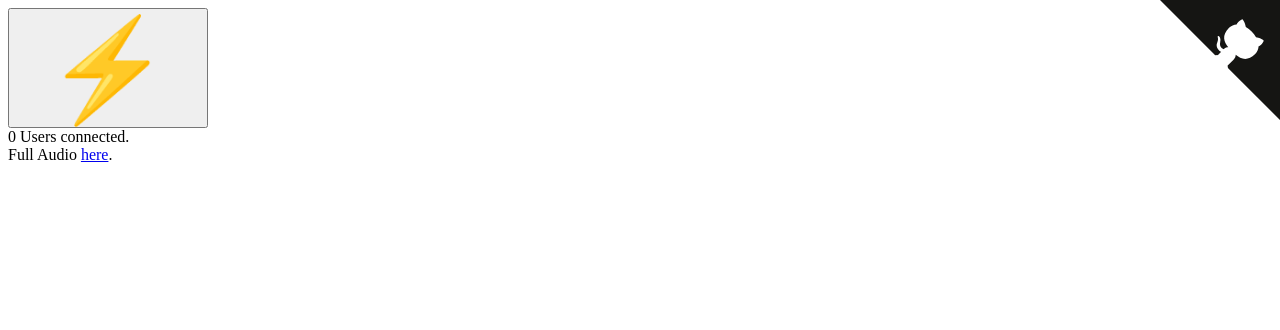
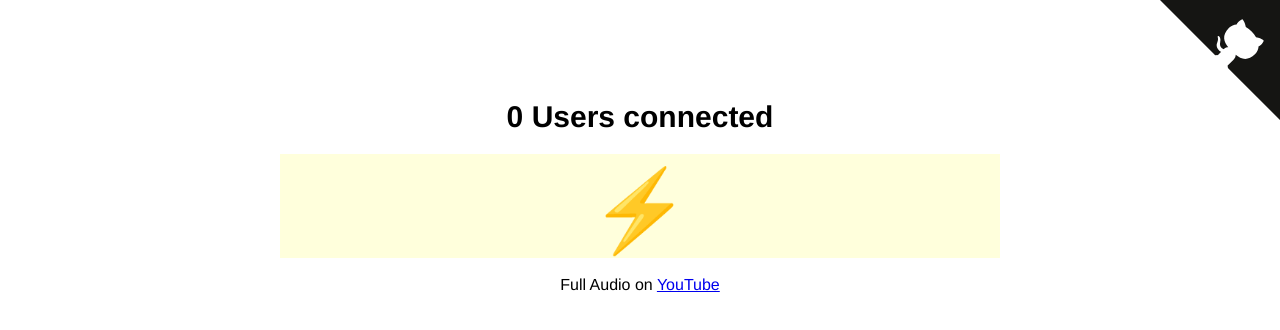
Before and after one commit to jortgies/ffhb-ws-sounds, a website: page public/index.html in a window 1280 px wide. Drawn offline with nearby package versions, Linux system fonts and the light colour scheme; no server answers.

Commit message:
Update index.html with design changes
More center, less right - in YELLOW

```diff
--- a/public/index.html
+++ b/public/index.html
@@ -5,6 +5,38 @@
     <title>FFHB Flash Soundboard</title>
     <script src="/socket.io/socket.io.js"></script>
     <style>.github-corner:hover .octo-arm{animation:octocat-wave 560ms ease-in-out}@keyframes octocat-wave{0%,100%{transform:rotate(0)}20%,60%{transform:rotate(-25deg)}40%,80%{transform:rotate(10deg)}}@media (max-width:500px){.github-corner:hover .octo-arm{animation:none}.github-corner .octo-arm{animation:octocat-wave 560ms ease-in-out}}</style>
+	<style>
+		* {
+			margin:0;
+			padding:0;
+			font-family: Helvetica;
+			text-align: center;
+		}
+
+		#container {
+			margin: 0 auto;
+			max-width: 720px;
+		}
+
+		h1 {
+			margin: 20px 0;
+			margin-top: 100px;
+			font-size: 30px;
+		}
+
+		button {
+			width: 100%;
+			padding-top: 10px;
+			font-size: 5em;
+			background-color: #FFFFDC; /*FFF314  FF9628*/
+			border: none;
+			cursor: pointer;
+		}
+
+		button:hover {
+			background-color: #FFF314;
+		}
+	</style>
 </head>
 <body>
 
@@ -16,17 +48,20 @@
         </svg>
     </a>
 
-    <button id="play" style="width: 200px; height: 120px; font-size: 100px;">
+	<div id="container">
+		<h1><span class="connectedCount">0</span> <span class="connectedText">Users connected</span></h1>
+		<button id="play">
 			&#9889;
 		</button>
 		<audio id="sound">
 			<source src="sounds/flash.mp3" type="audio/mpeg">
-        Your browser does not support the audio element.
+			Your browser does not support the audio element :(
 		</audio>
 		<br/>
-    <span class="connectedCount">0</span> <span class="connectedText">Users connected</span>.
 		<br/>
-    Full Audio <a href="https://www.youtube.com/watch?v=LfmrHTdXgK4">here</a>.
+		Full Audio on <a href="https://www.youtube.com/watch?v=LfmrHTdXgK4">YouTube</a>
+    <div>
+
     <script>
         (function() {
             let socket = io();
```
Lines whose indentation alone changed are shown as unchanged.
